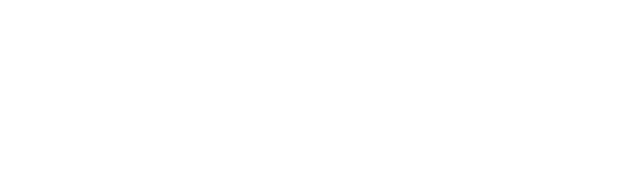
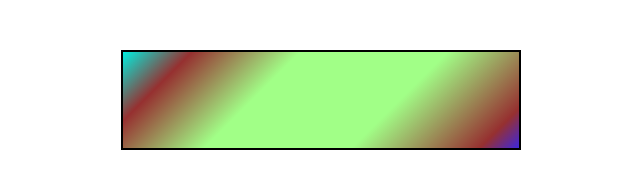
Before and after one commit to SelDanilEv/Web, a plain HTML site: page MySite/Web/index.html in a window 1280 px wide. Shown: the whole page, without its empty margins (319-959 px from the left). Drawn offline with Linux system fonts and the light colour scheme.

Commit message:
background lesson

```diff
--- a/MySite/Web/css/style.css
+++ b/MySite/Web/css/style.css
@@ -1,5 +1,4 @@
-
-/*Обнуление*/
+/*clear*/
 *{
 	padding: 0;
 	margin: 0;
@@ -38,7 +37,16 @@ img{vertical-align: top;}
 h1,h2,h3,h4,h5,h6{font-size:inherit;font-weight: 400;}
 /*--------------------*/
 
-.bigred{
-	font-size: 20px;
-	color: red;
+.block {
+	border: 2px solid #000000;
+	height: 100px;
+	width: 400px;
+	margin: 50px auto;
+	/* Permalink - use to edit and share this gradient: https://colorzilla.com/gradient-editor/#00efdf+0,963030+14,963030+14,a1ff87+36,a1ff87+66,963030+92,3f27db+100 */
+	background: #00efdf; /* Old browsers */
+	background: -moz-linear-gradient(-45deg,  #00efdf 0%, #963030 14%, #963030 14%, #a1ff87 36%, #a1ff87 66%, #963030 92%, #3f27db 100%); /* FF3.6-15 */
+	background: -webkit-linear-gradient(-45deg,  #00efdf 0%,#963030 14%,#963030 14%,#a1ff87 36%,#a1ff87 66%,#963030 92%,#3f27db 100%); /* Chrome10-25,Safari5.1-6 */
+	background: linear-gradient(135deg,  #00efdf 0%,#963030 14%,#963030 14%,#a1ff87 36%,#a1ff87 66%,#963030 92%,#3f27db 100%); /* W3C, IE10+, FF16+, Chrome26+, Opera12+, Safari7+ */
+	filter: progid:DXImageTransform.Microsoft.gradient( startColorstr='#00efdf', endColorstr='#3f27db',GradientType=1 ); /* IE6-9 fallback on horizontal gradient */
+
 }
--- a/MySite/Web/index.html
+++ b/MySite/Web/index.html
@@ -1,11 +1,11 @@
 <!DOCTYPE html>
 <html lang="ru">
 	<head>
-		<title>CSS. Часть №1 (Синтаксис + Обнуление)</title>
+		<title></title>
 		<link rel="stylesheet" href="css/style.css" />
 		<meta http-equiv="Content-type" content="text/html;charset=UTF-8" />
 	</head>
 	<body>
-
+<div class="block"></div>
 	</body>
 </html>
```
Also changed, not shown: 1 other file.
